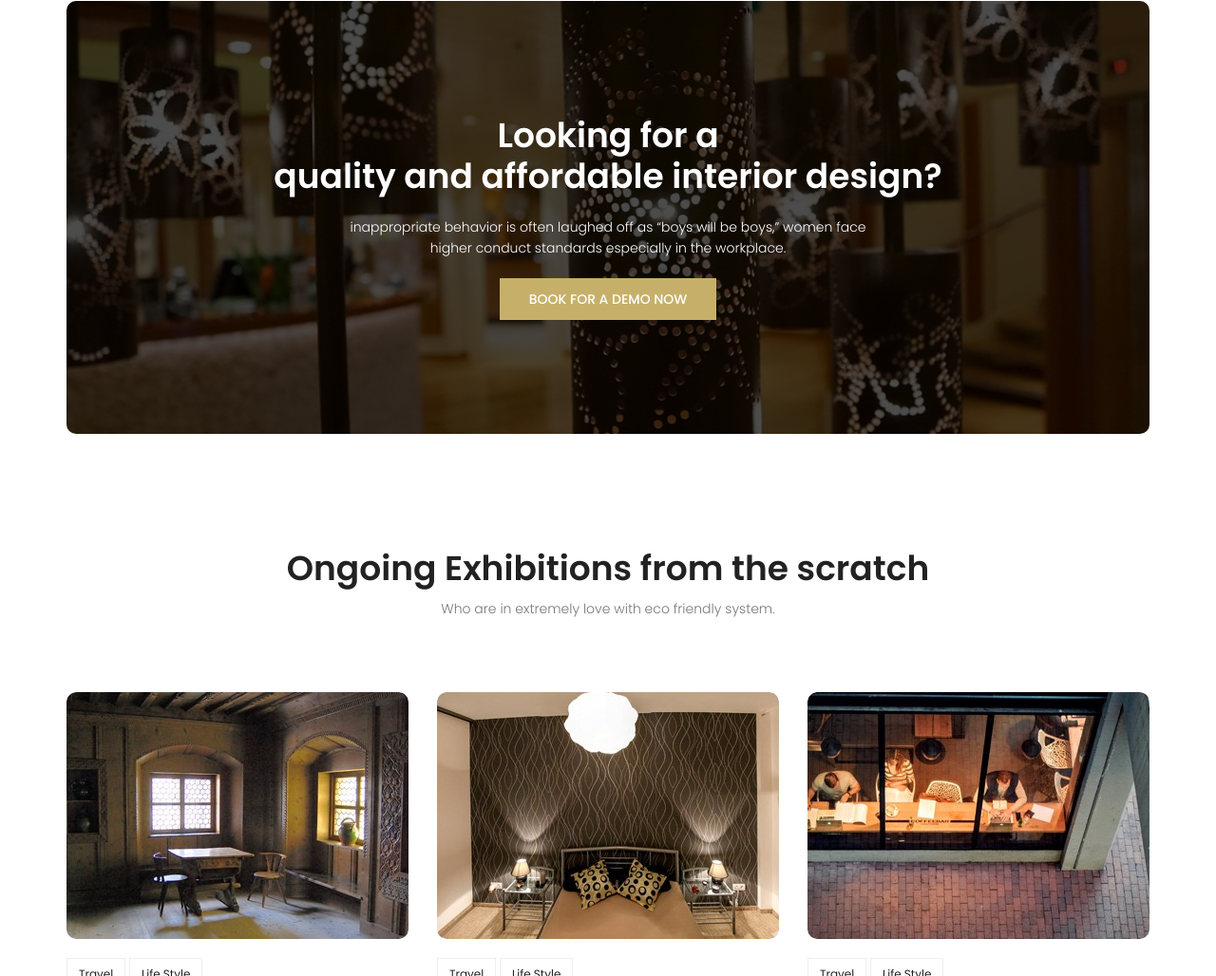
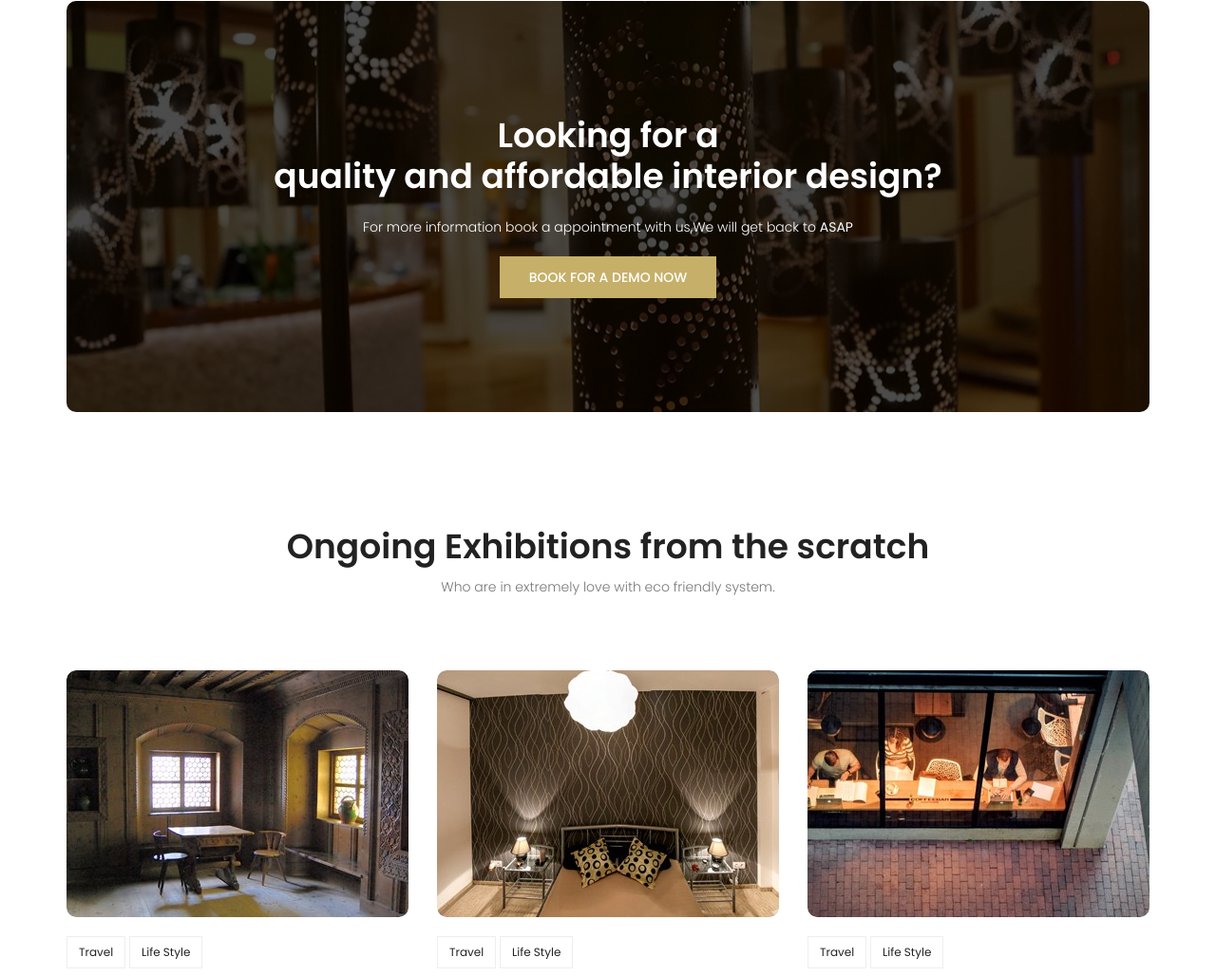
Before and after one commit to bsaiteja03/SignatureArchitects, a plain HTML site: page index.html in a window 1280 px wide. Shown: the part 4097-5125 px from the top of the page at 95% size. Drawn offline with nearby package versions, Linux system fonts and the light colour scheme; some packages are replaced by stand-ins of ours.

Commit message:
Update zoho link in calltoaution

```diff
--- a/index.html
+++ b/index.html
@@ -397,9 +397,9 @@
                             Looking for a <br> quality and affordable interior design?
                         </h1>
                         <p class="mx-auto">
-                            inappropriate behavior is often laughed off as “boys will be boys,” women face higher conduct standards especially in the workplace.
+                            For more information book a appointment with us,We will get back to <strong>ASAP</strong>
                         </p>
-                        <a href="#" class="primary-btn text-uppercase">book for a demo now</a>
+                        <a href="https://forms.zohopublic.in/shaikpashai919/form/Signaturearchitects/formperma/_puhWKCcvs1dkaTmzizL7rdwvivCzG9BjbciaQzwuE8" class="primary-btn text-uppercase">book for a demo now</a>
                     </div>
                 </div>
             </div>
```
